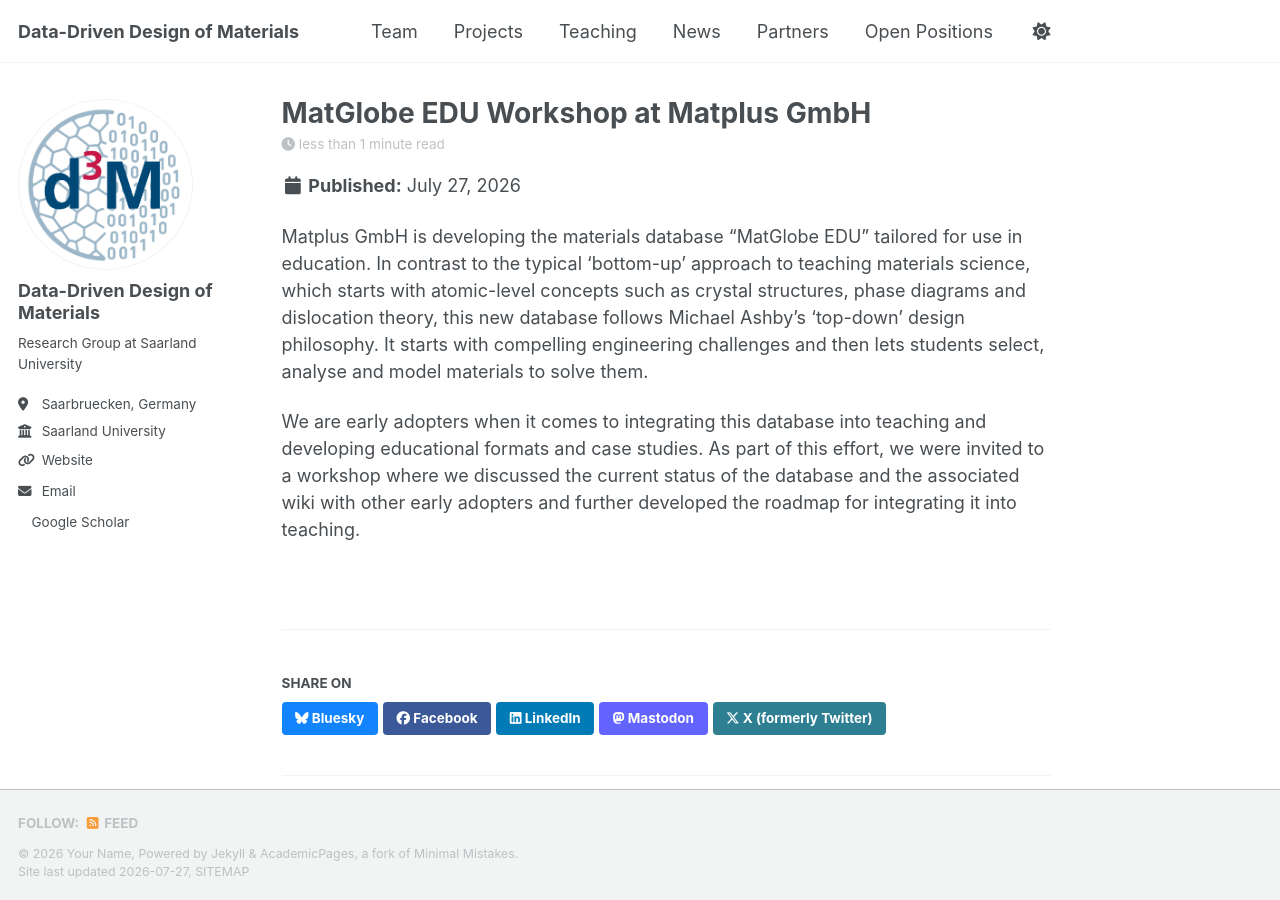
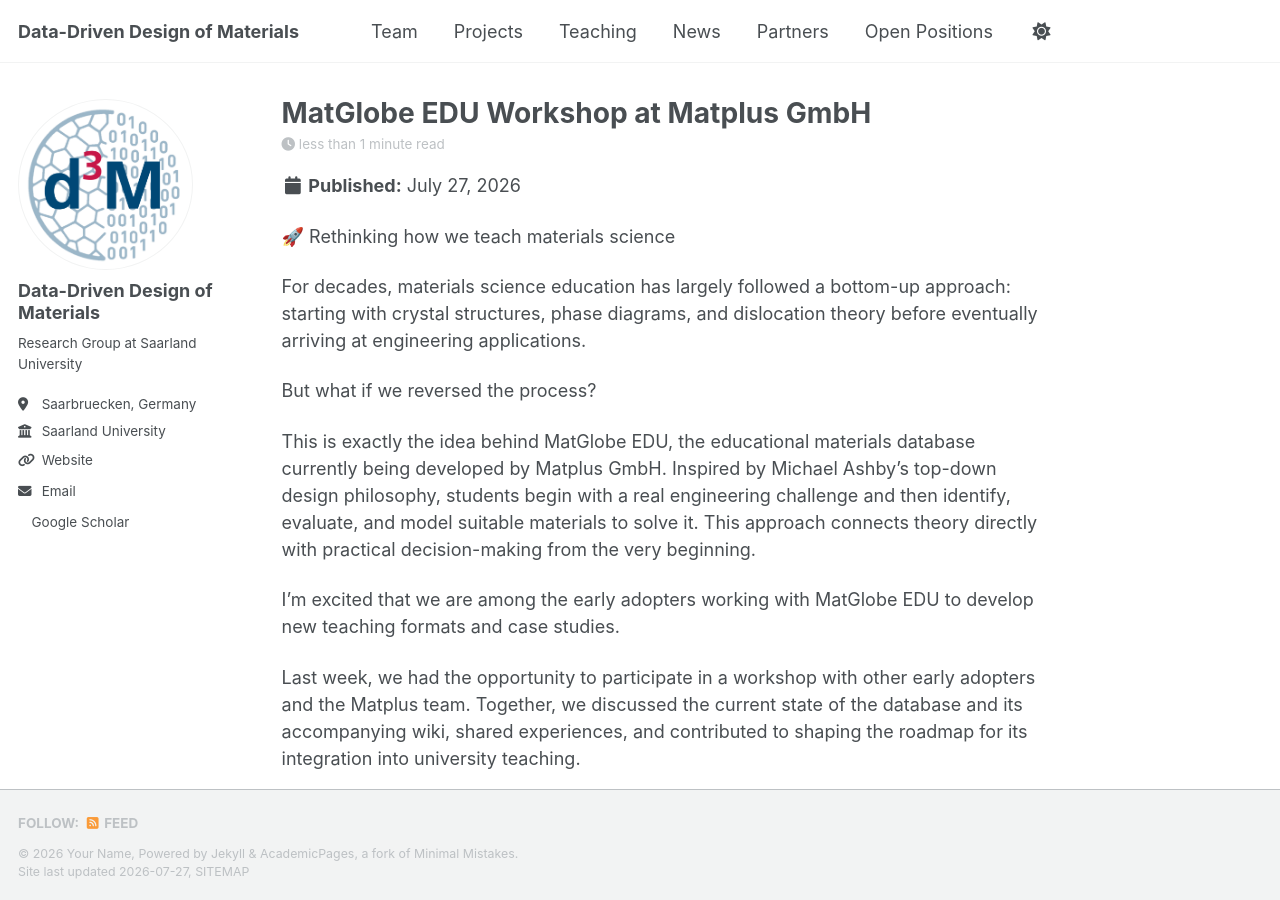
Before and after one commit to martinmueller1104/d3m.github.io, a Jekyll site: the page built from _posts/2026-07-27-matglobe-workshop.md, in a window 1280 px wide and 900 px high. Built offline with Jekyll 4.4.1, drawn with Linux system fonts in a browser that asks for light colours; a style sheet for code colours, icons or effects is not loaded.

Commit message:
Update 2026-07-27-matglobe-workshop.md

```diff
--- a/_posts/2026-07-27-matglobe-workshop.md
+++ b/_posts/2026-07-27-matglobe-workshop.md
@@ -3,6 +3,14 @@ title: "MatGlobe EDU Workshop at Matplus GmbH"
 date: 2026-07-27
 ---
 
-Matplus GmbH is developing the materials database "MatGlobe EDU" tailored for use in education. In contrast to the typical 'bottom-up' approach to teaching materials science, which starts with atomic-level concepts such as crystal structures, phase diagrams and dislocation theory, this new database follows Michael Ashby’s 'top-down' design philosophy. It starts with compelling engineering challenges and then lets students select, analyse and model materials to solve them.
+🚀 Rethinking how we teach materials science
 
-We are early adopters when it comes to integrating this database into teaching and developing educational formats and case studies. As part of this effort, we were invited to a workshop where we discussed the current status of the database and the associated wiki with other early adopters and further developed the roadmap for integrating it into teaching.
+For decades, materials science education has largely followed a bottom-up approach: starting with crystal structures, phase diagrams, and dislocation theory before eventually arriving at engineering applications.
+
+But what if we reversed the process?
+
+This is exactly the idea behind MatGlobe EDU, the educational materials database currently being developed by Matplus GmbH. Inspired by Michael Ashby’s top-down design philosophy, students begin with a real engineering challenge and then identify, evaluate, and model suitable materials to solve it. This approach connects theory directly with practical decision-making from the very beginning.
+
+I’m excited that we are among the early adopters working with MatGlobe EDU to develop new teaching formats and case studies.
+
+Last week, we had the opportunity to participate in a workshop with other early adopters and the Matplus team. Together, we discussed the current state of the database and its accompanying wiki, shared experiences, and contributed to shaping the roadmap for its integration into university teaching.
```
